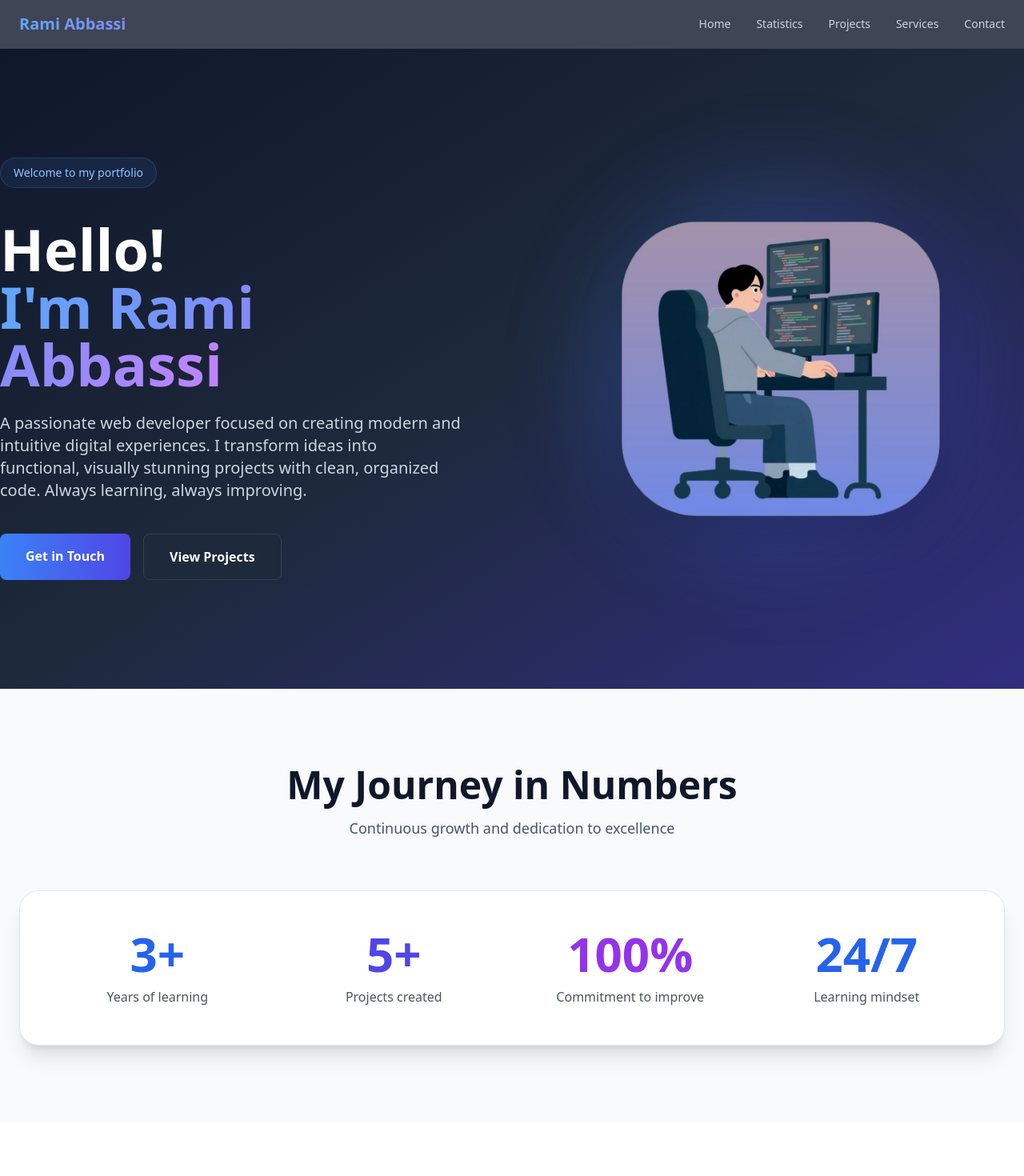
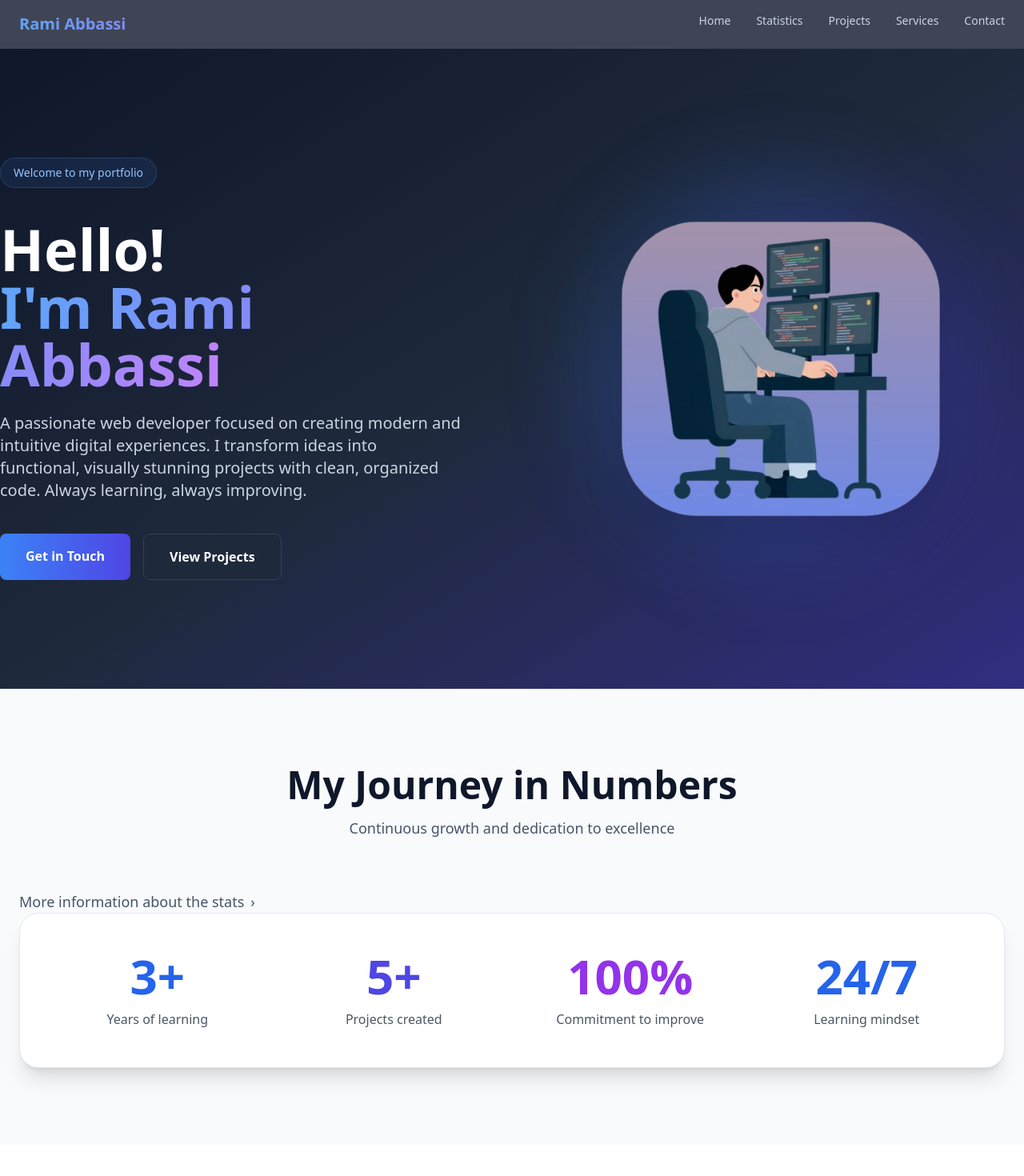
Before and after one commit to RamiTN/Portfolio, a React (Vite) app: page / in a window 1280 px wide. Shown: the top 1470 px of the page at 80% size. Built offline with nearby package versions, Linux system fonts and the light colour scheme.

Commit message:
optimize seo

```diff
--- a/index.html
+++ b/index.html
@@ -10,7 +10,7 @@
   <meta name="theme-color" content="#6b21a8">
 
   <!-- Title & Core SEO -->
-  <title>Rami Abbassi — Web Developer & web design</title>
+  <title>Rami Abbassi — Web Developer & Web designer</title>
   <meta name="description" content="Portfolio of Rami Abbassi, web developer using react , laravel , JavaScript, HTML, CSS. Discover projects, skills, and services.">
   <meta name="keywords" content="Rami Abbassi, web developer Tunisia, React developer, JavaScript developer, frontend developer, portfolio, Laravel developer, HTML CSS developer, personal projects" />
   <meta name="author" content="Abbassi Mohamed Rami" />
--- a/src/components/Navbar.jsx
+++ b/src/components/Navbar.jsx
@@ -14,7 +14,8 @@ export default function Navbar() {
   return (
     <header className="sticky top-0 z-50 bg-slate-900/80 backdrop-blur-md border-b border-slate-700/50">
       <div className="max-w-7xl mx-auto px-6 py-4 flex justify-between items-center">
-        {/* Logo / Brand */}
+
+        {/* Logo */}
         <div className="text-xl font-bold bg-gradient-to-r from-blue-400 to-indigo-400 bg-clip-text text-transparent">
           Rami Abbassi
         </div>
@@ -25,7 +26,8 @@ export default function Navbar() {
             <a
               key={item.href}
               href={item.href}
-              className="text-slate-300 hover:text-blue-400 transition-colors duration-300 text-sm font-medium"
+              className="relative text-slate-300 text-sm font-medium hover:text-blue-400 transition-colors duration-300 pb-2
+              after:absolute after:left-0 after:bottom-0 after:h-0.5 after:w-0 after:bg-blue-400 after:transition-all after:duration-300 hover:after:w-full"
             >
               {item.label}
             </a>
@@ -59,8 +61,8 @@ export default function Navbar() {
               <a
                 key={item.href}
                 href={item.href}
-                className="text-slate-300 hover:text-blue-400 transition-colors duration-300 text-sm font-medium"
-                onClick={() => setOpen(false)} // close menu on click
+                className="text-slate-300 hover:text-blue-400 transition duration-600 text-sm font-medium"
+                onClick={() => setOpen(false)}
               >
                 {item.label}
               </a>
--- a/src/pages/Home.jsx
+++ b/src/pages/Home.jsx
@@ -202,6 +202,21 @@ export default function Home() {
               <h2 className="text-4xl md:text-5xl font-bold mb-4 text-slate-900">My Journey in Numbers</h2>
               <p className="text-slate-600 text-lg">Continuous growth and dedication to excellence</p>
             </div>
+<details className="group cursor-pointer">
+  <summary className="text-slate-600 text-lg font-medium flex items-center gap-2 cursor-pointer hover:text-slate-800 transition-all">
+    More information about the stats
+    <span className="transition-transform group-open:rotate-90">›</span>
+  </summary>
+
+  <div className="mt-3 pl-1 text-slate-600 space-y-1">
+    <p>I have been learning web development for 3 years and I’m willing to continue improving.</p>
+    <p>I created more than 5 projects to strengthen my skills.</p>
+    <p>I stay fully committed every day and maintain a constant learning mindset to stay updated with new technologies.</p>
+  </div>
+</details>
+
+
+
             <div className="bg-white rounded-3xl p-12 shadow-xl border border-slate-200">
               <div className="grid grid-cols-2 md:grid-cols-4 gap-12 text-center">
                 <CounterCard end={3} suffix="+" label="Years of learning" color="text-blue-600" />
@@ -301,8 +316,7 @@ export default function Home() {
           <div className="max-w-7xl mx-auto">
             <div className="text-center mb-16">
               <h2 className="text-4xl md:text-5xl font-bold mb-4 text-slate-900">What I Offer</h2>
-              <p className="text-slate-600 text-lg">Comprehensive web solutions tailored to your needs</p>
-            </div>
+              <p className="text-slate-600 text-lg">Comprehensive web solutions tailored to your needs</p></div>
             <div className="grid md:grid-cols-3 gap-8">
               {[
                 {
```
